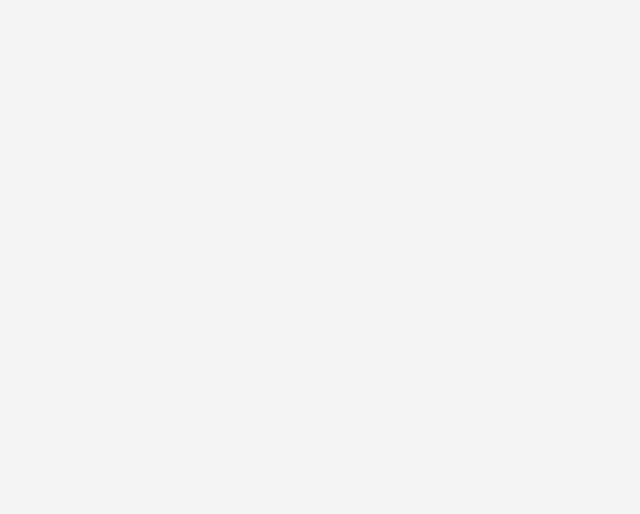
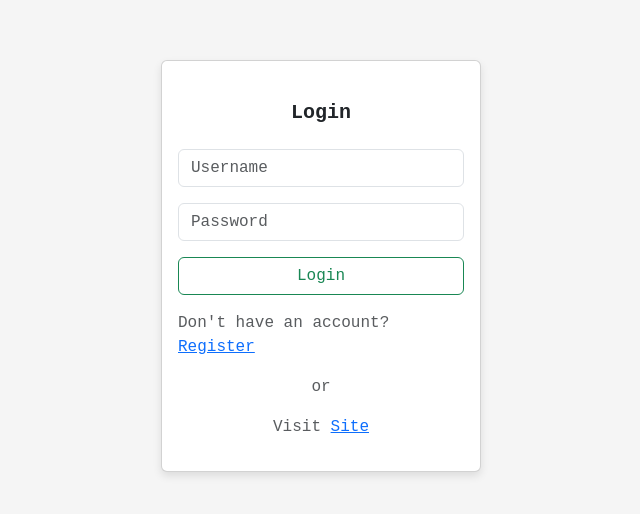
Before and after one commit to K4elthaz/Django-Filter, a React (Vite) app in the folder frontend/: page /login in a window 1280 px wide. Before the commit this address had no page. Shown: the part 134-648 px from the top of the page, without its empty margins (319-959 px from the left). Built offline with nearby package versions, Linux system fonts and the light colour scheme.

Commit message:
Update Public Pages

```diff
--- a/frontend/src/App.jsx
+++ b/frontend/src/App.jsx
@@ -27,12 +27,9 @@ function App() {
       <Router>
         <Toastify />
         <Routes>
-          <Route path="/" element={<LoginPage />} />
+          <Route path="/login" element={<LoginPage />} />
           <Route path="/Register" element={<RegisterPage />} />
-          <Route
-            path="/Home/*"
-            element={<PrivateRoute element={LandingPage} />}
-          />
+          <Route path="/" element={<LandingPage />} />
         </Routes>
       </Router>
     </main>
--- a/frontend/src/components/Login.jsx
+++ b/frontend/src/components/Login.jsx
@@ -34,7 +34,7 @@ function LoginPage() {
       console.log("User ID:", user_id);
       console.log("Name:", name);
 
-      navigate("/home");
+      navigate("/");
     } catch (error) {
       if (error.response && error.response.status === 401) {
         toast.error("Invalid username or password.");
@@ -85,6 +85,12 @@ function LoginPage() {
             <p>
               Don't have an account? <Link to="/Register">Register</Link>
             </p>
+            <p className="text-center">
+              or
+            </p>
+            <p className="text-center">
+              Visit <Link to="/">Site</Link>
+            </p>
           </div>
           {errorMessage && (
             <div className="text-danger mt-3">{errorMessage}</div>
--- a/frontend/src/components/MainPage.jsx
+++ b/frontend/src/components/MainPage.jsx
@@ -80,15 +80,15 @@ function LandingPage() {
   };
 
   useEffect(() => {
-    console.log("Checking authentication...");
-    const isAuthenticated = localStorage.getItem("access_token") !== null;
-    console.log("Is authenticated:", isAuthenticated);
+    // console.log("Checking authentication...");
+    // const isAuthenticated = localStorage.getItem("access_token") !== null;
+    // console.log("Is authenticated:", isAuthenticated);
 
-    if (!isAuthenticated) {
-      console.log("User is not authenticated. Redirecting to login.");
+    // if (!isAuthenticated) {
+    //   console.log("User is not authenticated. Redirecting to login.");
 
-      navigate("/");
-    } else {
+    //   navigate("/");
+    // } else {
       const fetchArticles = async () => {
         try {
           const response = await ArticleService.getArticles();
@@ -113,7 +113,7 @@ function LandingPage() {
 
       fetchArticles();
       fetchCategory();
-    }
+    // }
   }, [isAuthenticated, navigate]);
 
   useEffect(() => {
--- a/frontend/src/components/Navigation.jsx
+++ b/frontend/src/components/Navigation.jsx
@@ -7,7 +7,8 @@ import {
   Button,
 } from "react-bootstrap";
 import { toast } from "react-toastify";
-import { useNavigate } from "react-router-dom";
+import { useNavigate,Link } from "react-router-dom";
+
 
 function Nav() {
   const username = localStorage.getItem("name");
@@ -35,9 +36,9 @@ function Nav() {
   );
 
   return (
-    <Navbar sticky="top" bg="dark" data-bs-theme="dark">
+    <Navbar sticky="top" bg="danger" data-bs-theme="dark">
       <Container>
-        <Navbar.Brand href="/home">Filtering</Navbar.Brand>
+        <Navbar.Brand href="/">Filtering</Navbar.Brand>
         <Navbar.Toggle />
         <Navbar.Collapse className="justify-content-end">
           <OverlayTrigger
@@ -48,7 +49,11 @@ function Nav() {
             overlay={popover}
           >
             <Navbar.Text style={{ cursor: "pointer" }}>
-              {username ? `Signed in as: ${username}` : "Not signed in"}
+              {username ? (
+                `Signed in as: ${username}`
+              ) : (
+                <Link to="/login">Welcome Guest</Link>
+              )}
             </Navbar.Text>
           </OverlayTrigger>
         </Navbar.Collapse>
```
